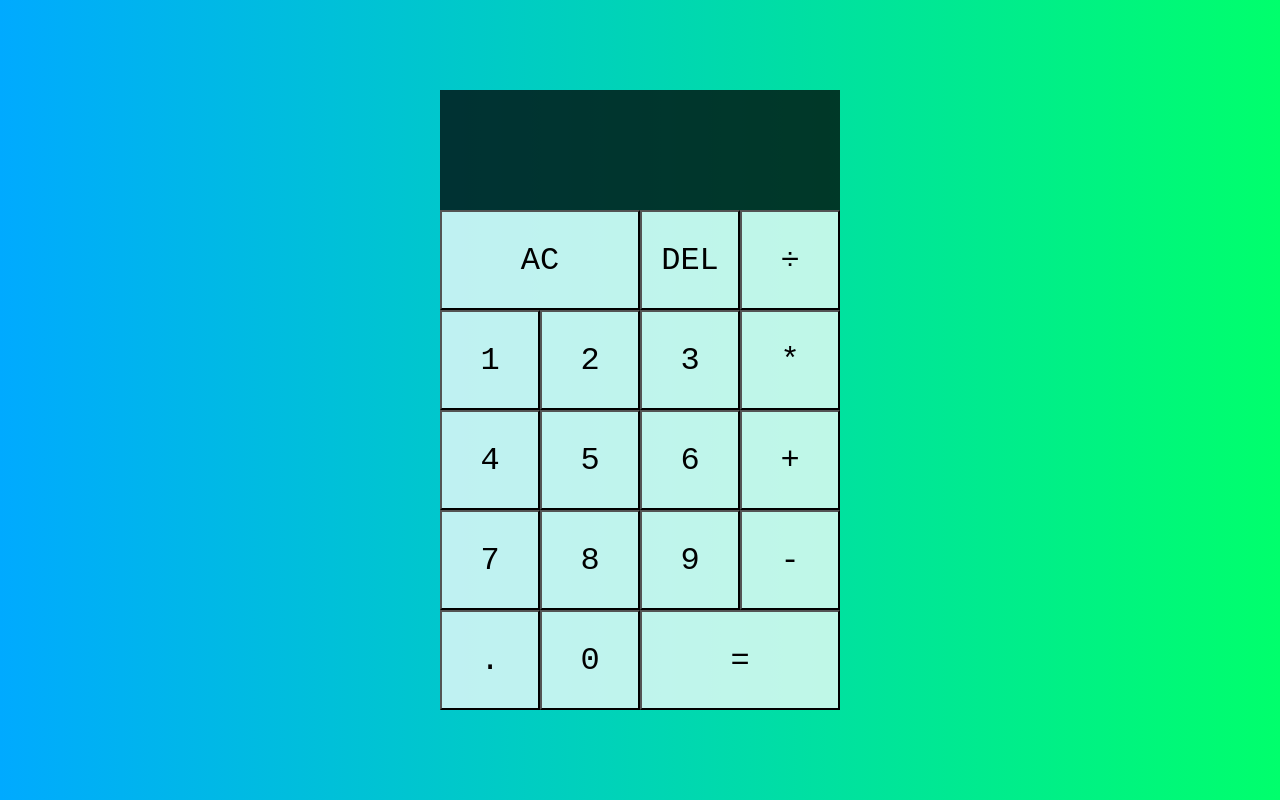
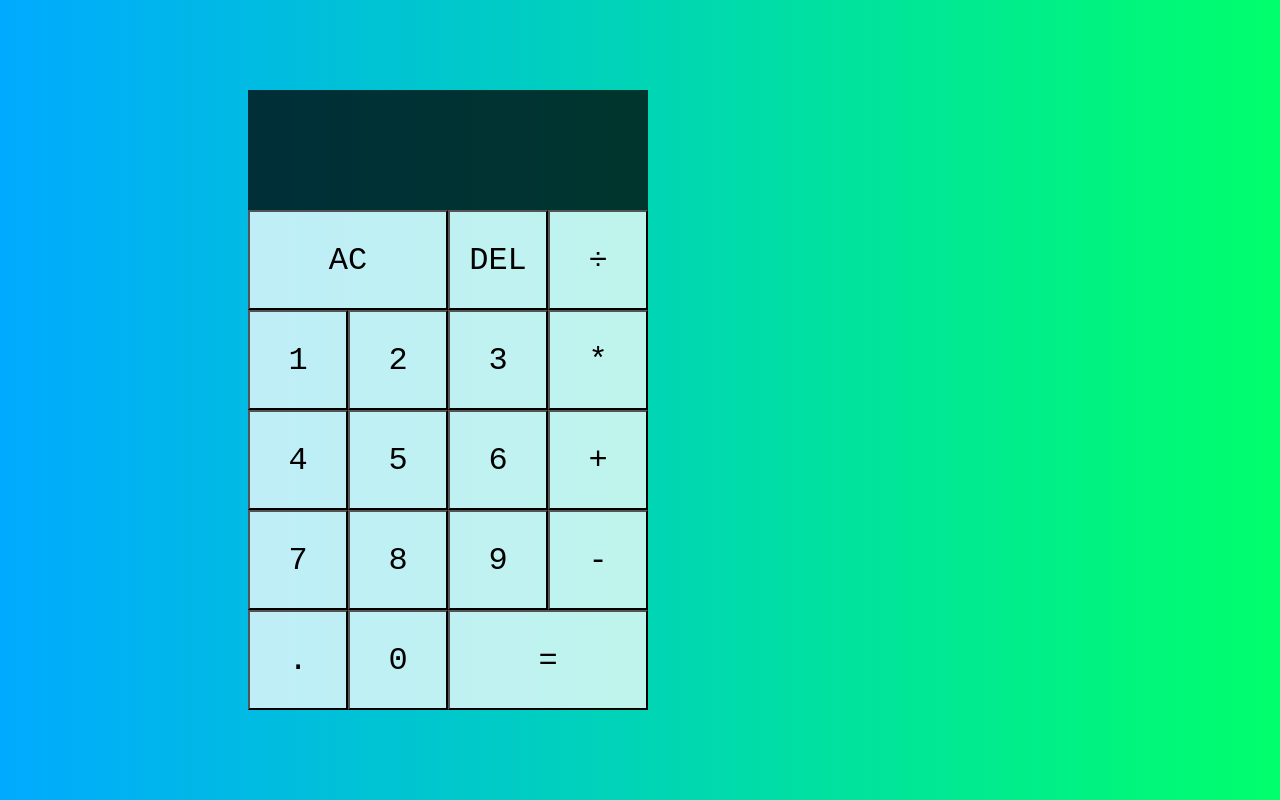
Before and after one commit to istmeprincess/csb-rjbzl, a website: page index.html in a window 1280 px wide. Drawn offline with Linux system fonts and the light colour scheme.

Commit message:
update colors

```diff
--- a/styles.css
+++ b/styles.css
@@ -10,6 +10,8 @@ body {
   padding: 0;
   margin: 0;
   background: linear-gradient(to right, #00aaff, #00ff6c);
+  height: 200px;
+  width: 70%;
 }
 
 .calculator-grid {
```
